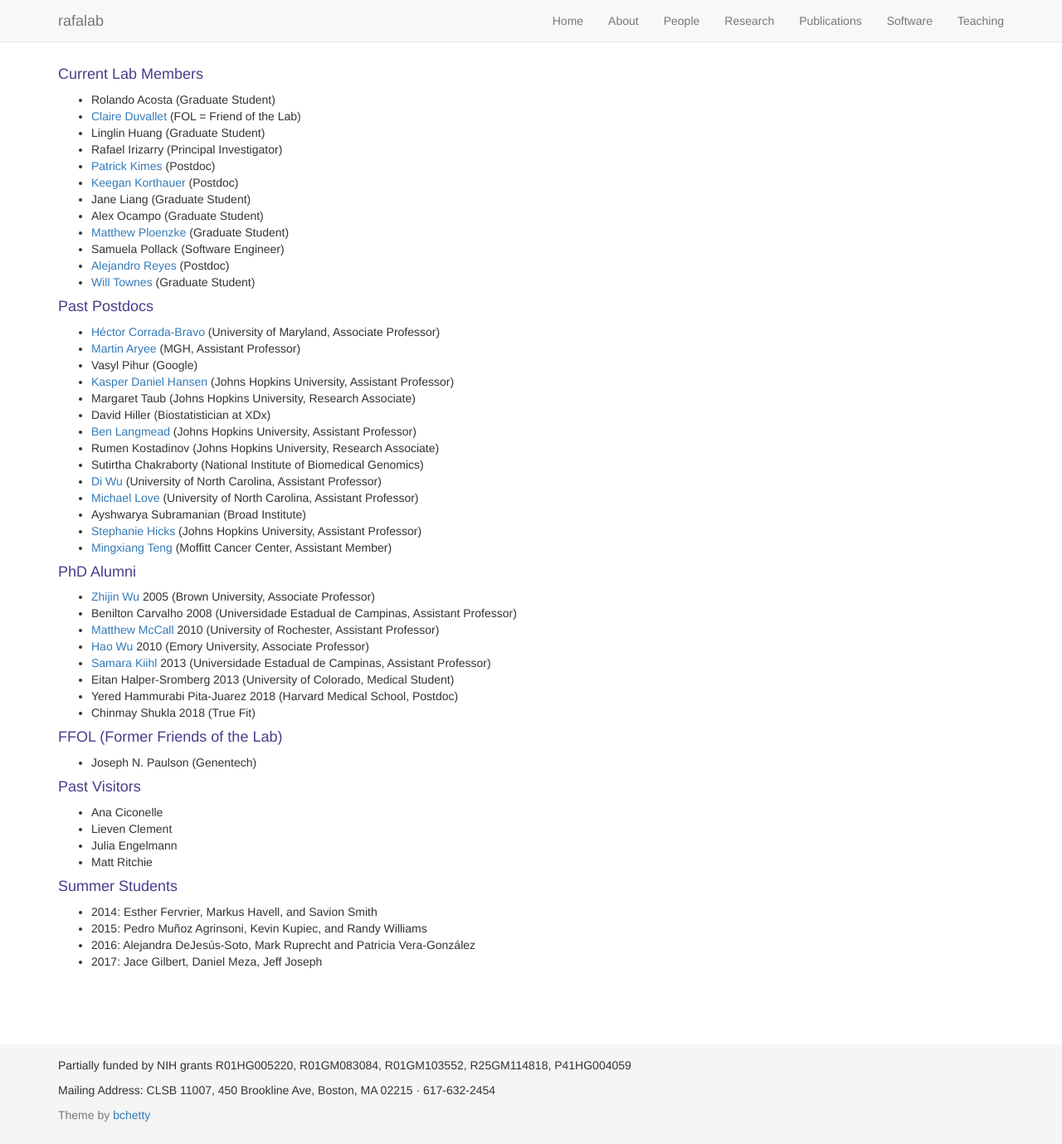
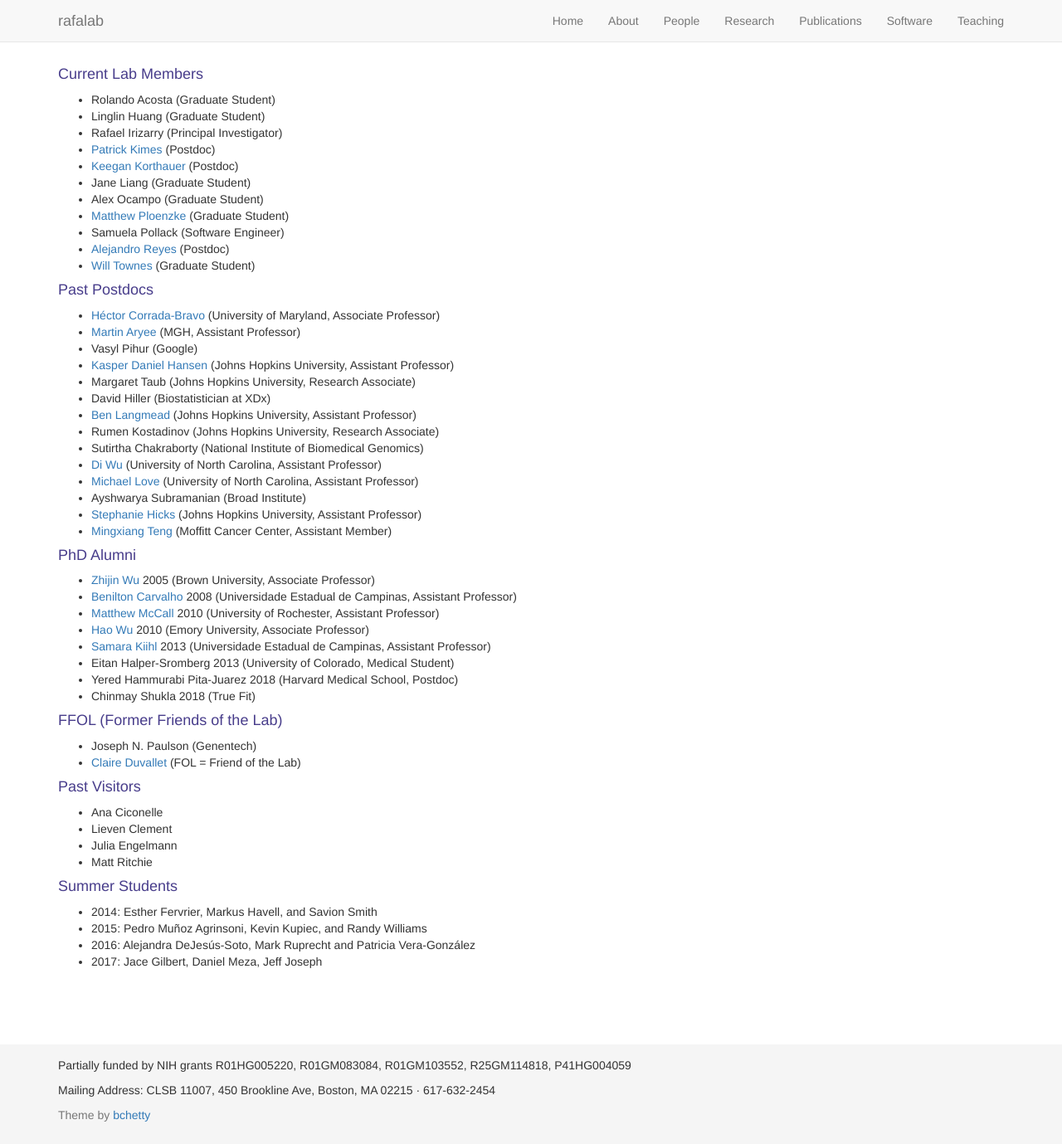
Before and after one commit to rafalab/rafalab.github.io, a Jekyll site: the page built from pages/people.md, in a window 1280 px wide and 1379 px high. Shown: the whole window at 83% size. Built offline with Jekyll 4.4.1, drawn with Linux system fonts in a browser that asks for light colours; nearby versions of some CDN libraries; part of the change alters nothing that is shown.

```diff
--- a/pages/people.md
+++ b/pages/people.md
@@ -6,7 +6,6 @@ title: people
 #### Current Lab Members
 
 - Rolando Acosta (Graduate Student)
-- [Claire Duvallet](https://cduvallet.github.io/) (FOL = Friend of the Lab)
 - Linglin Huang (Graduate Student)
 - Rafael Irizarry (Principal Investigator)
 - [Patrick Kimes](http://pkimes.org/) (Postdoc)
@@ -38,7 +37,7 @@ title: people
 #### PhD Alumni
 
 - [Zhijin Wu](http://www.stat.brown.edu/zwu/) 2005 (Brown University, Associate Professor)
-- Benilton Carvalho 2008 (Universidade Estadual de Campinas, Assistant Professor)
+- [Benilton Carvalho](https://scholar.google.com/citations?hl=es&user=44vQTS4AAAAJ) 2008 (Universidade Estadual de Campinas, Assistant Professor)
 - [Matthew McCall](https://mnmccall.com/) 2010 (University of Rochester, Assistant Professor)
 - [Hao Wu](http://www.haowulab.org/) 2010 (Emory University, Associate Professor)
 - [Samara Kiihl](https://samarafk.github.io/) 2013 (Universidade Estadual de Campinas, Assistant Professor)
@@ -47,15 +46,19 @@ title: people
 - Chinmay Shukla 2018 (True Fit)
 
 #### FFOL (Former Friends of the Lab)
+
 - Joseph N. Paulson (Genentech)
+- [Claire Duvallet](https://cduvallet.github.io/) (FOL = Friend of the Lab)
 
 #### Past Visitors
+
 - Ana Ciconelle
 - Lieven Clement
 - Julia Engelmann
 - Matt Ritchie
 
 #### Summer Students
+
 - 2014: Esther Fervrier, Markus Havell, and  Savion Smith
 - 2015: Pedro Mu&ntilde;oz Agrinsoni, Kevin Kupiec, and Randy Williams
 - 2016: Alejandra DeJesús-Soto, Mark Ruprecht and Patricia Vera-González
```
